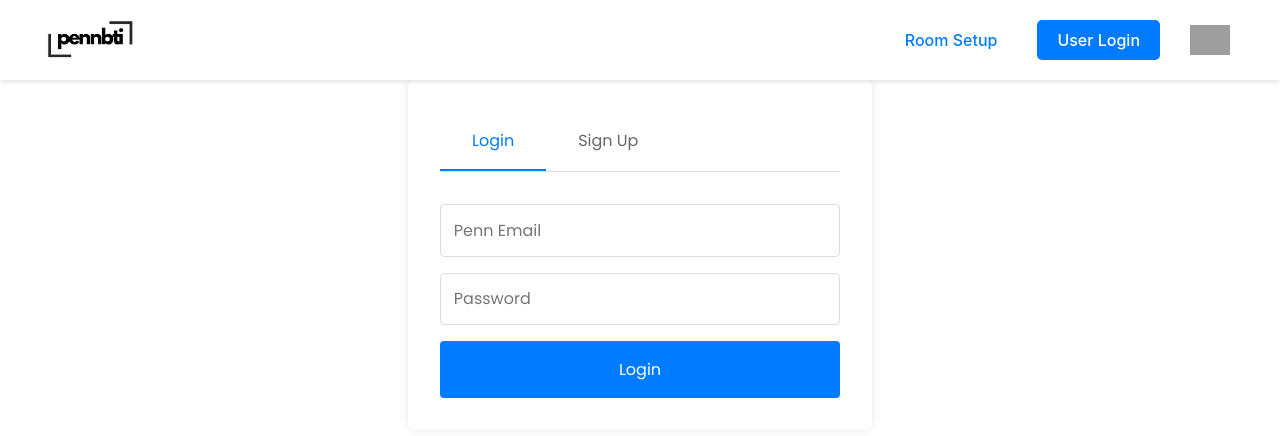
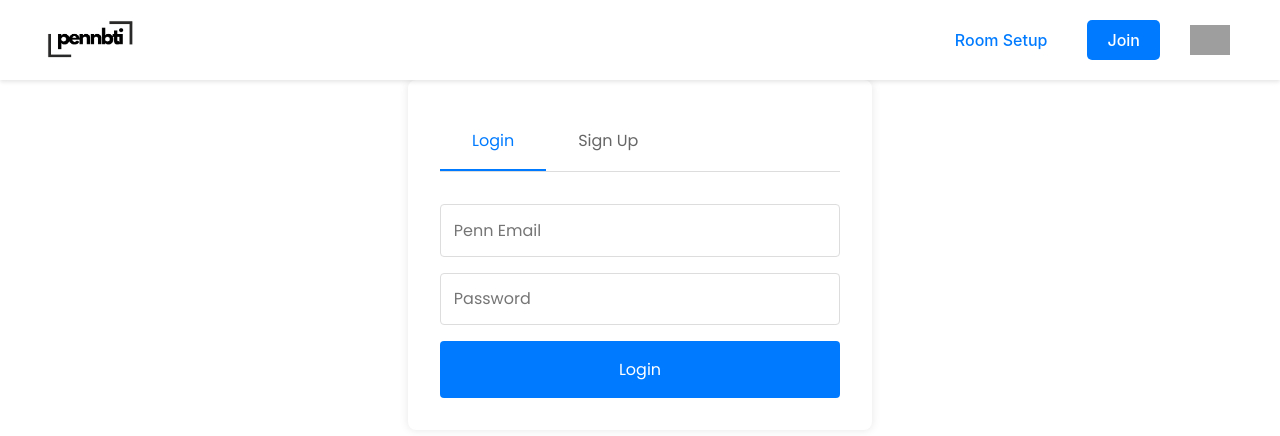
Before and after one commit to dhruv575/pennbti, a React (Create React App) app: page /userLogin in a window 1280 px wide. Shown: the top 436 px of the page. Built offline with nearby package versions, Linux system fonts and the light colour scheme; grey boxes are pictures that could not be loaded.

Commit message:
Changed User Login to Join

```diff
--- a/src/components/general/Header.js
+++ b/src/components/general/Header.js
@@ -195,11 +195,11 @@ const Header = () => {
             </Button>
           ) : (
             <Button to="/userLogin" primary onClick={() => setIsOpen(false)}>
-              User Login
+              Join
             </Button>
           )}
           <SignalLink
-            href="https://the-signal.vercel.app/"
+            href="https://www.thesign.al"
             target="_blank"
             rel="noopener noreferrer"
             onClick={() => setIsOpen(false)}
--- a/src/pages/userLogin.js
+++ b/src/pages/userLogin.js
@@ -258,7 +258,7 @@ const UserLogin = () => {
             value={signupData.preference}
             onChange={(e) => setSignupData({...signupData, preference: e.target.value})}
           >
-            <option value="">Match Preference</option>
+            <option value="">Romantic Match Preference</option>
             <option value="male">Male</option>
             <option value="female">Female</option>
             <option value="any">Any</option>
```
